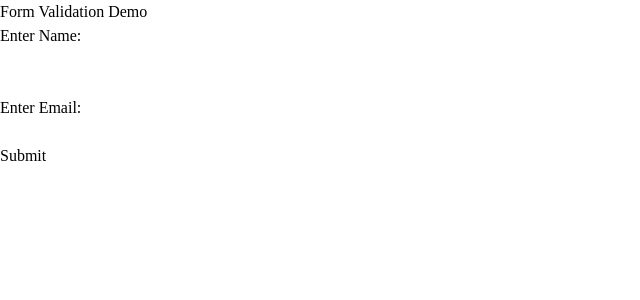
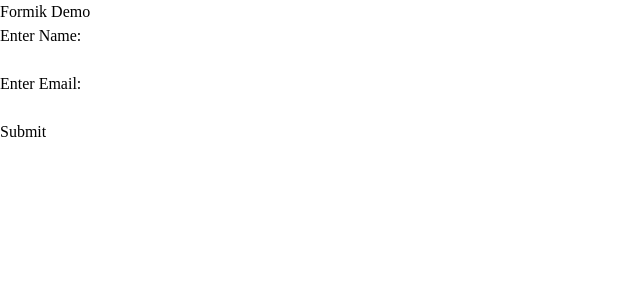
Before and after one commit to desgurpreet/React, a React (Vite) app: page / in a window 1280 px wide. Shown: the top 300 px of the page, without its empty margins (0-640 px from the left). Built offline with nearby package versions, Linux system fonts and the light colour scheme.

Commit message:
formik hook for form handling

```diff
--- a/package.json
+++ b/package.json
@@ -10,6 +10,7 @@
     "preview": "vite preview"
   },
   "dependencies": {
+    "formik": "^2.4.6",
     "react": "^18.3.1",
     "react-dom": "^18.3.1",
     "react-icons": "^5.3.0"
--- a/src/App1.jsx
+++ b/src/App1.jsx
@@ -2,6 +2,7 @@
 // import LazyComp2 from "./LazyComp2.jsx";
 import React, { Suspense, lazy } from "react";
 import FormValidation from "./FormValidation.jsx";
+import FormikForm from "./FormikForm.jsx";
 //DYNAMIC DECLARE
 const LazyComp1=lazy(()=>import('./LazyComp1.jsx'))
 const LazyComp2=lazy(()=>import('./LazyComp2.jsx'))
@@ -9,7 +10,8 @@ const LazyComp2=lazy(()=>import('./LazyComp2.jsx'))
 const App1 = () => {
   return (
   <div>
-    <FormValidation/>
+    <FormikForm/>
+    {/* <FormValidation/> */}
   {/* <LazyComp1 />
     <Suspense fallback={<div>Loading.....</div>}>
     <LazyComp2 />
--- /dev/null
+++ b/src/FormikForm.jsx
@@ -0,0 +1,42 @@
+import { useFormik } from "formik";
+import React from "react";
+
+const FormikForm = () => {
+  const formInitialValues = {
+    name: "",
+    email: "",
+  };
+  //useFormik hook return a object using this obj
+  //we can use (the complexities that is hold inside)
+  const formik = useFormik({
+    initialValues: formInitialValues,
+    onSubmit: (values) => {
+      console.log(values);
+      console.log(values.name);
+      console.log(values.email);
+    },
+  });
+  return (
+    <div>
+      <h1>Formik Demo</h1>
+      <form onSubmit={formik.handleSubmit}>
+        <label htmlFor="">Enter Name: </label>
+        <input
+          type="text"
+          name="name"
+          onChange={formik.handleChange}
+          value={formik.values.name}
+        />
+        <br />
+        <br />
+        <label htmlFor="">Enter Email: </label>
+        <input type="text" name="email" onChange={formik.handleChange} />
+        <br />
+        <br />
+        <input type="submit" value="Submit" />
+      </form>
+    </div>
+  );
+};
+
+export default FormikForm;
```
Also changed, not shown: 1 other file (tests, documents, lock files or other folders).
